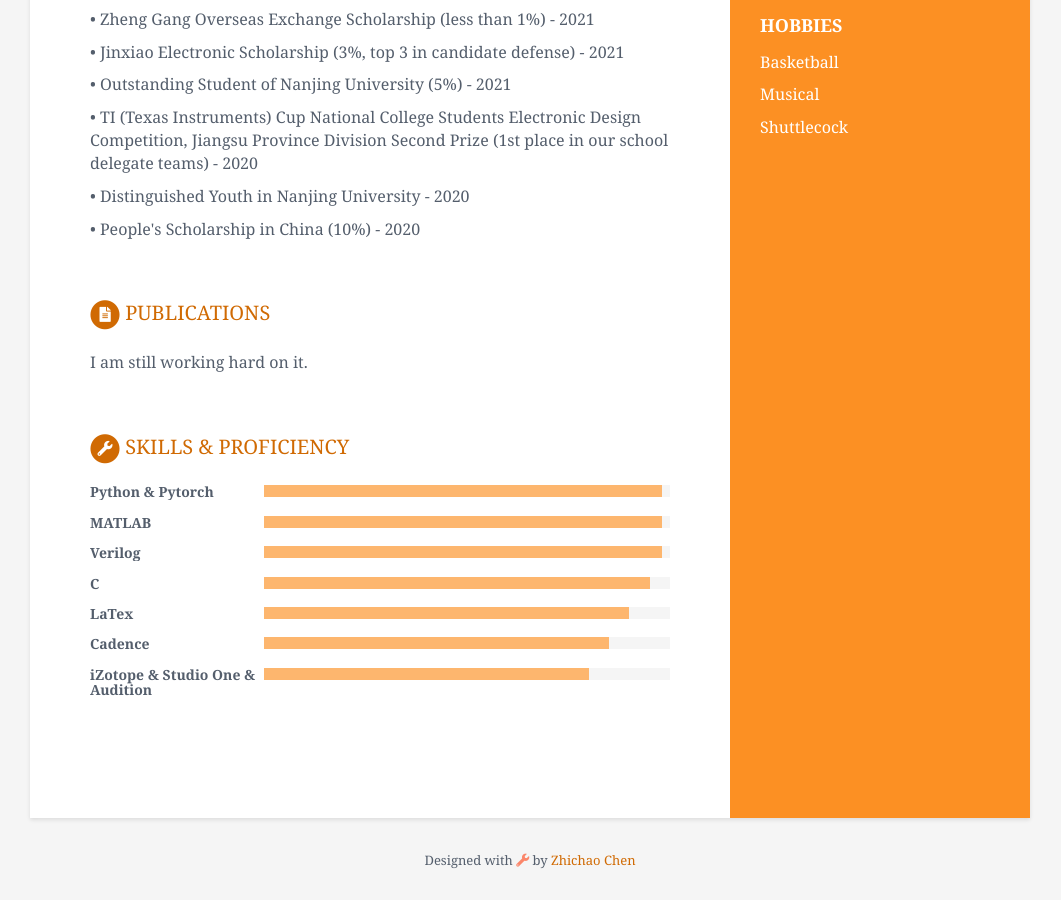
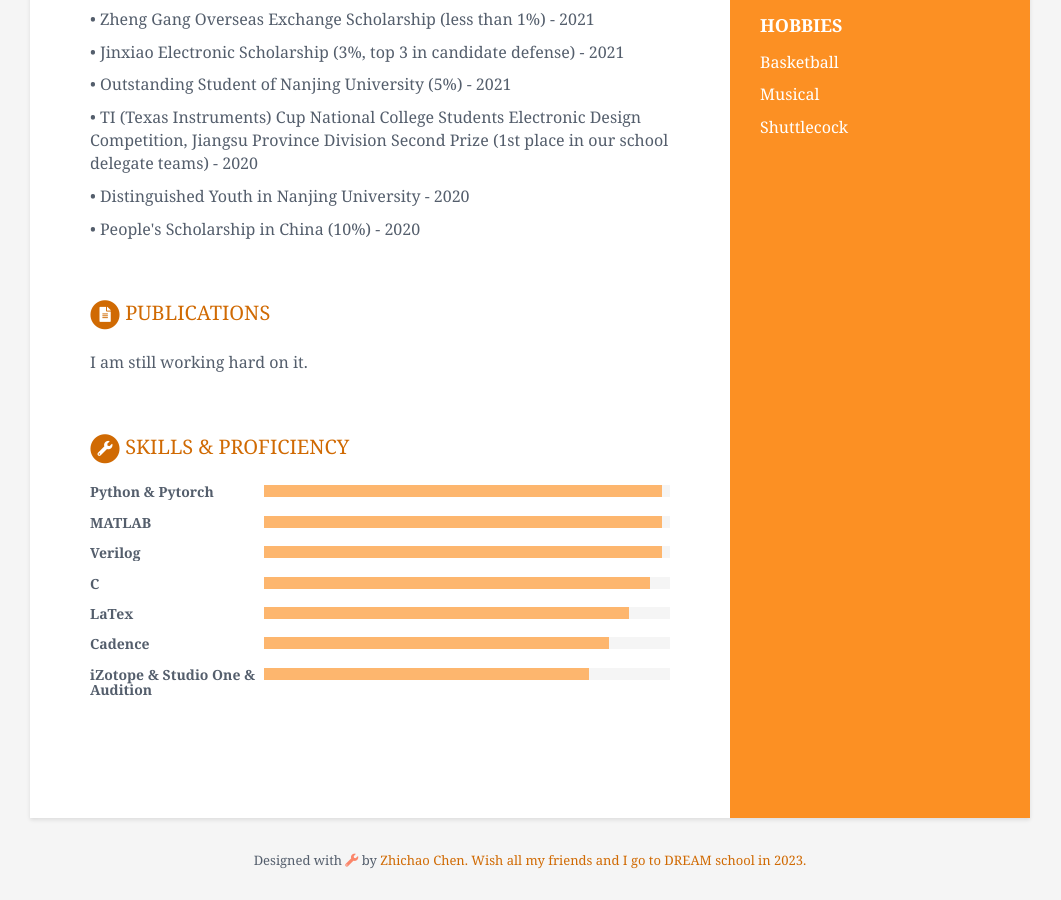
Before and after one commit to Chen-Zhichao/Unknown.github.io, a Jekyll site: the page built from index.html, in a window 1280 px wide and 900 px high, scrolled down 880 px. Shown: the whole window, without its empty margins (110-1171 px from the left). Built offline with Jekyll 4.4.1, drawn with Linux system fonts in a browser that asks for light colours.

Commit message:
Update data.yml

```diff
--- a/_data/data.yml
+++ b/_data/data.yml
@@ -211,4 +211,4 @@ skills:
         level: 80%
 
 footer: >
-    Designed with <i class="fas fa-wrench"></i> by <a href="https://chen-zhichao.github.io" target="_blank" rel="nofollow">Zhichao Chen</a>
+    Designed with <i class="fas fa-wrench"></i> by <a href="https://chen-zhichao.github.io" target="_blank" rel="nofollow">Zhichao Chen. Wish all my friends and I go to DREAM school in 2023.</a>
```
